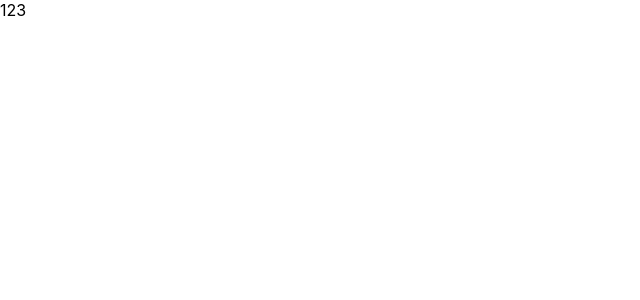
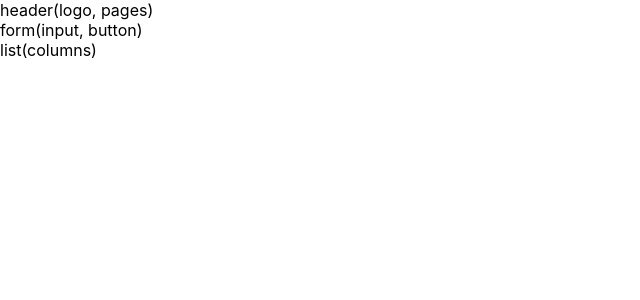
Before and after one commit to Nickdem/todo-2023, a React (Create React App) app: page / in a window 1280 px wide. Shown: the top 300 px of the page, without its empty margins (0-640 px from the left). Built offline with nearby package versions, Linux system fonts and the light colour scheme.

Commit message:
feat: примерная разметка

```diff
--- a/src/App.tsx
+++ b/src/App.tsx
@@ -1,5 +1,9 @@
 function App() {
-  return <div data-testid="lol">123</div>;
+  return <>
+    <div className="header">header(logo, pages)</div>
+    <div className="form">form(input, button)</div>
+    <div className="list">list(columns)</div>
+  </>
 }
 
 export default App;
```
